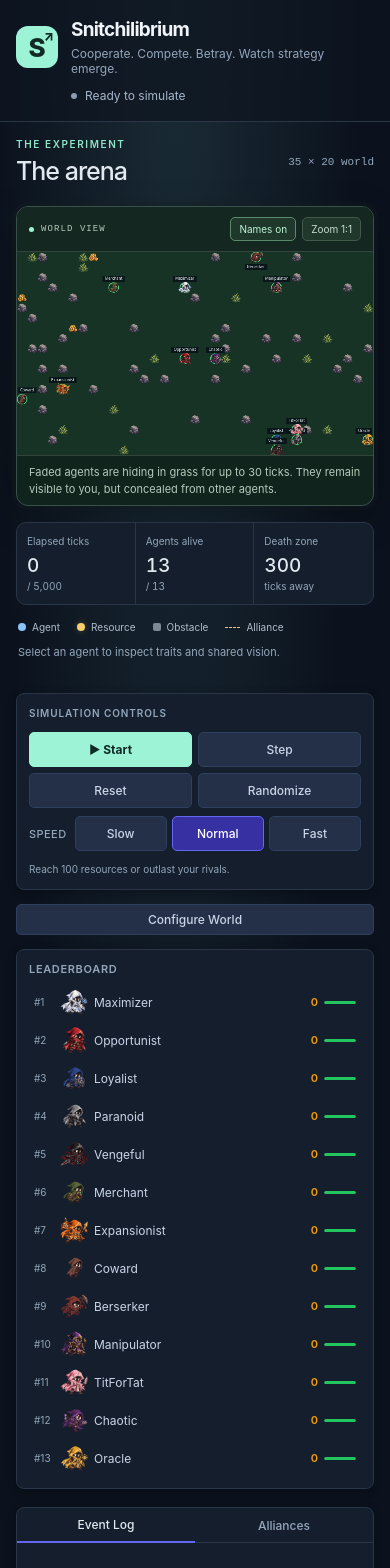
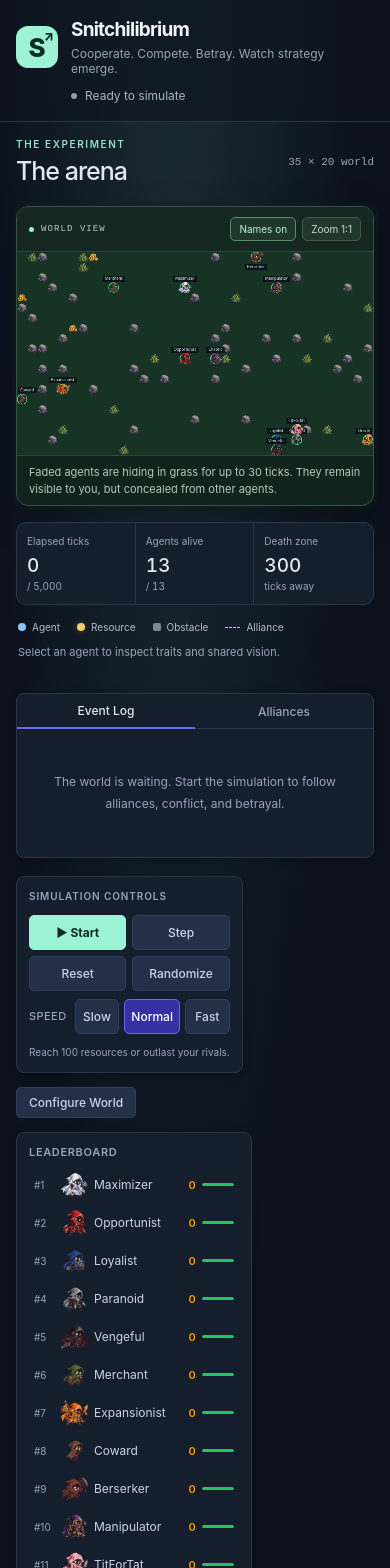
Before and after one commit to oleg-volkov-dev/Snitchilibrium, a React (Vite) app: page / in a window 390 px wide. Shown: the top 1568 px of the page. Built offline with nearby package versions, Linux system fonts and the light colour scheme.

Commit message:
More css updates

```diff
--- a/src/App.module.css
+++ b/src/App.module.css
@@ -238,11 +238,18 @@
 
 @media (max-width: 1200px) {
   .body {
-    grid-template-columns: 240px minmax(0, 1fr);
+    grid-template-columns: minmax(0, 1fr) 280px;
+  }
+  .sidebar {
+    grid-column: 1 / -1;
+    grid-row: 2;
+    display: grid;
+    grid-template-columns: repeat(3, minmax(0, 1fr));
+    align-items: start;
   }
   .main {
-    grid-column: 2;
-    grid-row: 1 / span 2;
+    grid-column: 1;
+    grid-row: 1;
   }
 }
 
@@ -270,6 +277,11 @@
     grid-column: 1;
     grid-row: 1;
   }
+  .sidebar {
+    grid-column: 1;
+    grid-row: 3;
+    display: flex;
+  }
   .metrics > div {
     padding: 12px 10px;
   }
--- a/src/components/RightPanel/RightPanel.module.css
+++ b/src/components/RightPanel/RightPanel.module.css
@@ -1,3 +1,10 @@
+.sidebar {
+  display: flex;
+  flex-direction: column;
+  gap: 14px;
+  min-width: 0;
+}
+
 .panel {
   width: 100%;
   min-width: 0;
@@ -9,6 +16,14 @@
   display: flex;
   flex-direction: column;
   box-shadow: 0 2px 8px rgba(0, 0, 0, 0.3);
+}
+
+.compact {
+  max-height: min(380px, calc((100vh - 154px) / 2));
+}
+
+.inspector {
+  min-width: 0;
 }
 
 .tabs {
@@ -54,9 +69,17 @@
 }
 
 .content {
+  min-height: 0;
   padding: 10px;
   overflow-y: auto;
   flex: 1;
 }
 
-@media (max-width: 1200px) { .panel { max-height: 400px; } }
+@media (max-width: 760px) {
+  .sidebar {
+    grid-column: 1;
+    grid-row: 2;
+  }
+  .panel { max-height: 400px; }
+  .compact { max-height: 200px; }
+}
```
